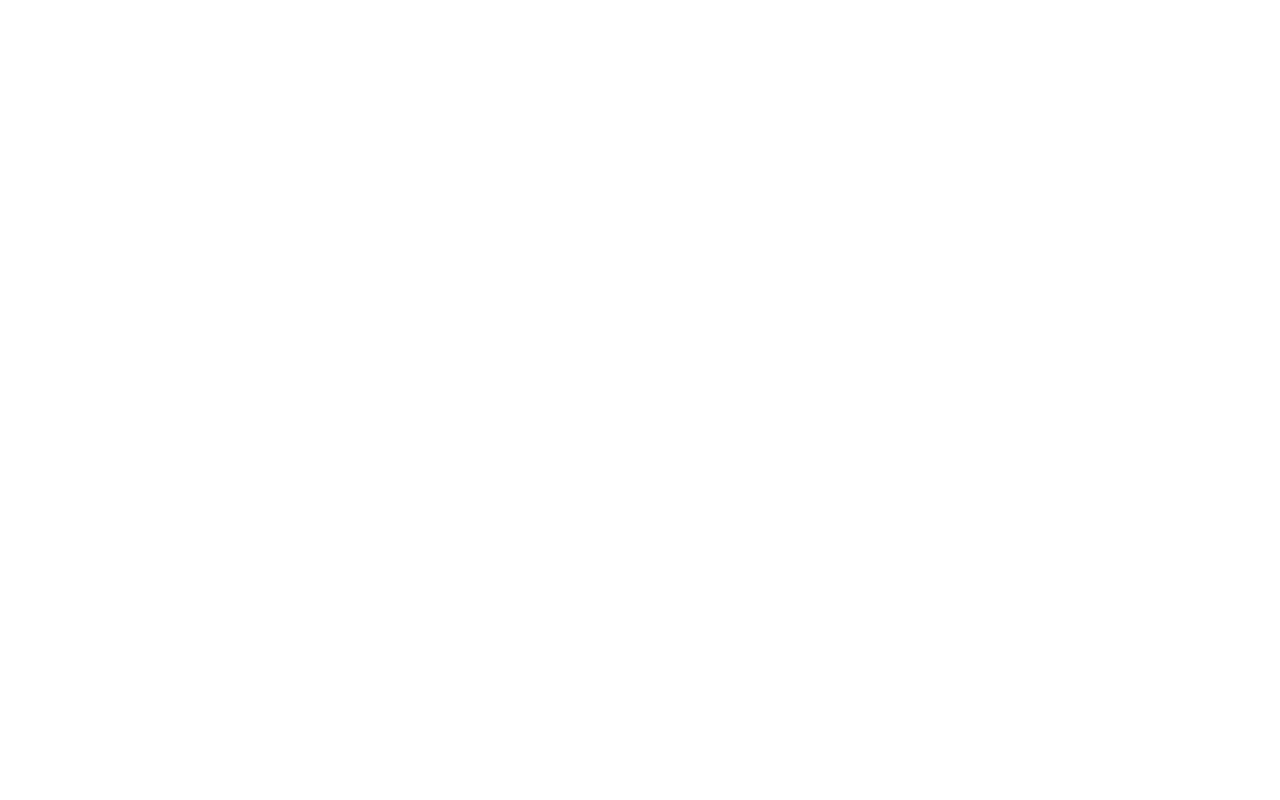
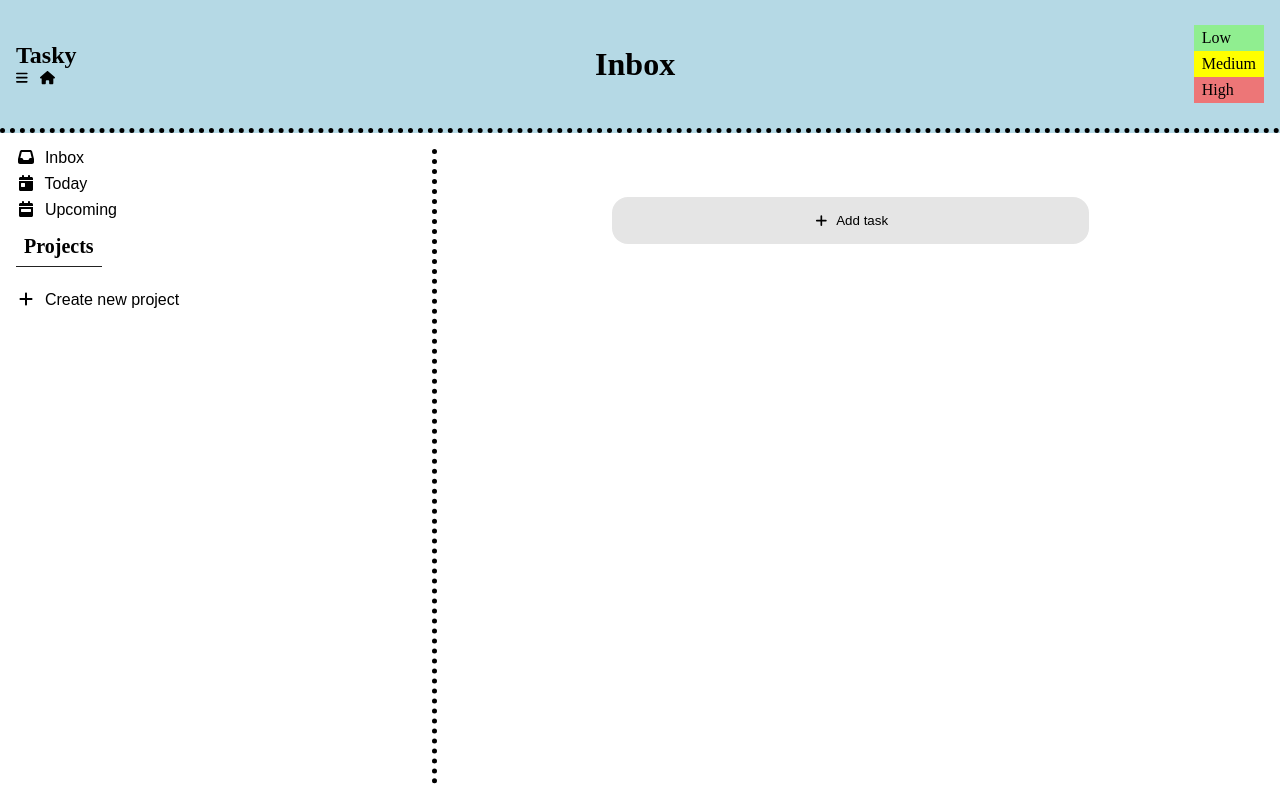
Before and after one commit to atielking98/odin-todo, a website built with webpack: page dist/index.html in a window 1280 px wide. Built offline with nearby package versions, Linux system fonts and the light colour scheme.

Commit message:
base style set up

```diff
--- a/package.json
+++ b/package.json
@@ -21,9 +21,12 @@
   },
   "homepage": "https://github.com/atielking98/odin-todo#readme",
   "devDependencies": {
+    "@fortawesome/fontawesome-free": "^6.2.1",
+    "copy-webpack-plugin": "^11.0.0",
     "css-loader": "^6.7.2",
+    "favicons": "^7.0.2",
+    "favicons-webpack-plugin": "^6.0.0",
     "html-webpack-plugin": "^5.5.0",
-    "style-loader": "^3.3.1",
     "webpack": "^5.75.0",
     "webpack-cli": "^5.0.1",
     "webpack-dev-server": "^4.11.1"
--- a/src/index.js
+++ b/src/index.js
@@ -0,0 +1,8 @@
+import '../node_modules/@fortawesome/fontawesome-free/css/all.css';
+import '../node_modules/@fortawesome/fontawesome-free/js/all.js';
+import { Task } from './todo.js';
+import pageLoad from './pageload.js';
+import './style.css';
+
+pageLoad();
+console.log(new Task("hi"));
--- /dev/null
+++ b/src/pageload.js
@@ -0,0 +1,55 @@
+export default function pageLoad() {
+    console.log('I get called from page-load.js!');
+    const content = document.createElement('div');
+    content.className = 'content';
+
+    // Create Header
+    const header = document.createElement('div');
+    header.className = 'header';
+    header.innerHTML = `
+    <div class ="left">
+        <h2>Tasky</h2>
+        <button class="sidebar-btn">
+            <i class="fas fa-bars"></i>
+        </button>
+        <button class="home-btn">
+            <i class="fas fa-home"></i>
+        </button>
+    </div>
+    <div class = "middle"><h1>Inbox</h1></div>
+    <div class = "right">
+        <div class = "priority-legend">
+            <div class="low">Low</div>
+            <div class="medium">Medium</div>
+            <div class="high">High</div>
+        </div>
+    </div>
+    `;
+
+
+    // Create Main
+    const main = document.createElement('div');
+    main.className = 'main';
+    main.innerHTML = `
+    <div class="menu">
+        <button class="btn active" id="inbox"><i class="fas fa-inbox fa-fw"></i>&nbsp; Inbox</button>
+        <button class="btn" id="today"><i class="fas fa-calendar-day fa-fw"></i>&nbsp; Today</button>
+        <button class="btn" id="week"><i class="fas fa-calendar-week fa-fw"></i>&nbsp; Upcoming</button>
+        <h3 class="project-section-title">Projects</h3>
+        <button class="btn" id="create-new-project"><i class="fas fa-plus fa-fw"></i>&nbsp; Create new project</button>
+        <div id="projects-list"></div>
+    </div>
+    <div class="task-container" id="task-container">
+        <button class="btn createTask" id="add-task"><i class="fas fa-plus fa-fw"></i>&nbsp; Add task</button>
+        <div class="cards" id="cards"></div>
+    </div>
+    `;
+
+
+    // Add Content to Document
+    content.appendChild(header);
+    content.appendChild(main);
+    document.body.appendChild(content);
+
+    console.log("Done adding stuff");
+}
--- a/src/style.css
+++ b/src/style.css
@@ -0,0 +1,120 @@
+* {
+    padding: 0;
+    margin: 0;
+    box-sizing: border-box;
+}
+
+:root {
+    --dark-gray: #e5e5e5;
+    --light-gray: #f8f8f8;
+}
+
+
+.content {
+    display: grid;
+    grid-template-rows: 1fr 5fr;
+    height: 100vh;
+}
+
+.header {
+    display: flex;
+    width: 100%;
+    justify-content: space-between;
+    align-items: center;
+    border-bottom: 5px dotted black;
+    width: 100%;
+    padding: 1rem;
+    background-color: rgb(181, 217, 229);
+}
+
+.main {
+    display: grid;
+    grid-template-columns: 1fr 2fr;
+    padding: 1rem;
+}
+
+.menu {
+    display: flex;
+    flex-direction: column;
+    align-items: flex-start;
+    font-size: 1rem;
+    gap: 8px;
+}
+
+
+.task-container {
+    border-left: 5px dotted black
+}
+
+.menu button {
+    font-size: 1rem;
+}
+
+.project-section-title {
+    font-size: 1.25rem;
+    padding: .5rem;
+    margin-bottom: 1rem;
+    border-bottom: thin solid #222;
+}
+
+.priority-legend > * {
+    padding: 4px 8px;
+}
+
+.low {
+    background-color: lightgreen;
+}
+
+button {
+    cursor: pointer;
+    background-color: transparent;
+    cursor:  pointer;
+    border: none;
+    outline: none;
+}
+
+.left button {
+  padding-right: 8px;
+}
+
+.task-container {
+    padding: 1rem;
+    display: flex;
+    flex-direction: column;
+    align-items: center;
+}
+
+.task-container .createTask {
+    height: max-content;
+    width: 60%;
+    padding: 1rem;
+    margin-top: 2rem;
+    background-color: var(--dark-gray);
+    border-radius: 1rem;
+    transition: all .5s ease;
+}
+
+.task-container .btn i {
+    transition: all .5s ease;
+}
+
+.task-container .btn:hover i {
+    transform: rotate(180deg);
+    background-color: var(--main-color);
+    color: #fff;
+    padding: .2rem;
+    border-radius: 50%;
+}
+
+.task-container.active #add-task {
+    display: none;
+}
+
+
+.medium {
+    background-color: yellow;
+}
+
+.high {
+    background-color: rgba(244, 107, 107, 0.893);
+}
--- /dev/null
+++ b/src/todo.js
@@ -0,0 +1,8 @@
+export class Task {
+    constructor(title, dueDate, project, priority) {
+        this._title = title;
+        this._dueDate = dueDate;
+        this._project = project;
+        this._priority = priority;
+    }
+}
--- a/webpack.config.js
+++ b/webpack.config.js
@@ -1,10 +1,16 @@
 const path = require('path');
+const srcDir = path.resolve(__dirname, 'src');
+const outDir = path.resolve(__dirname, 'dist');
+
 const HtmlWebpackPlugin = require('html-webpack-plugin');
+const FaviconsWebpackPlugin = require('favicons-webpack-plugin')
+
 
 module.exports = {
     mode: 'development',
     entry: {
         index: './src/index.js',
+        todo: './src/todo.js'
     },
     devtool: 'inline-source-map',
     devServer: {
@@ -13,11 +19,14 @@ module.exports = {
     plugins: [
         new HtmlWebpackPlugin({
             title: 'Tasky',
+            filename: "index.html",
+            publicPath: './'
         }),
+        new FaviconsWebpackPlugin('./src/favicon.png')
       ],
   output: {
     filename: '[name].bundle.js',
-    path: path.resolve(__dirname, 'dist'),
+    path: outDir,
     clean: true,
   },
   module: {
@@ -27,7 +36,7 @@ module.exports = {
         use: ['style-loader', 'css-loader'],
       },
      {
-       test: /\.(png|svg|jpg|jpeg|gif)$/i,
+       test: /\.(ico|png|svg|jpg|jpeg|gif)$/i,
        type: 'asset/resource',
      },
     ],
```
Also changed, not shown: README.md, dist/1f3772178d9e5bed38a6.woff2 (added), dist/3ac6859b28be946745f9.woff2 (added), dist/3cd9fb8fcec4ad0f99d4.ttf (added), dist/41c0f706d8ce93933771.woff2 (added), dist/450a5c898f0b184b968b.ttf (added), dist/4ee7f902d88f819e251c.woff2 (added), dist/assets/favicon.png (added), dist/b1a653db79258eeccc5d.ttf (added), dist/e314b618134d5be20996.ttf (added), dist/index.html, dist/runtime.bundle.js, dist/todo.bundle.js (added), src/favicon.ico (added), 1 more files, 2 other files.
